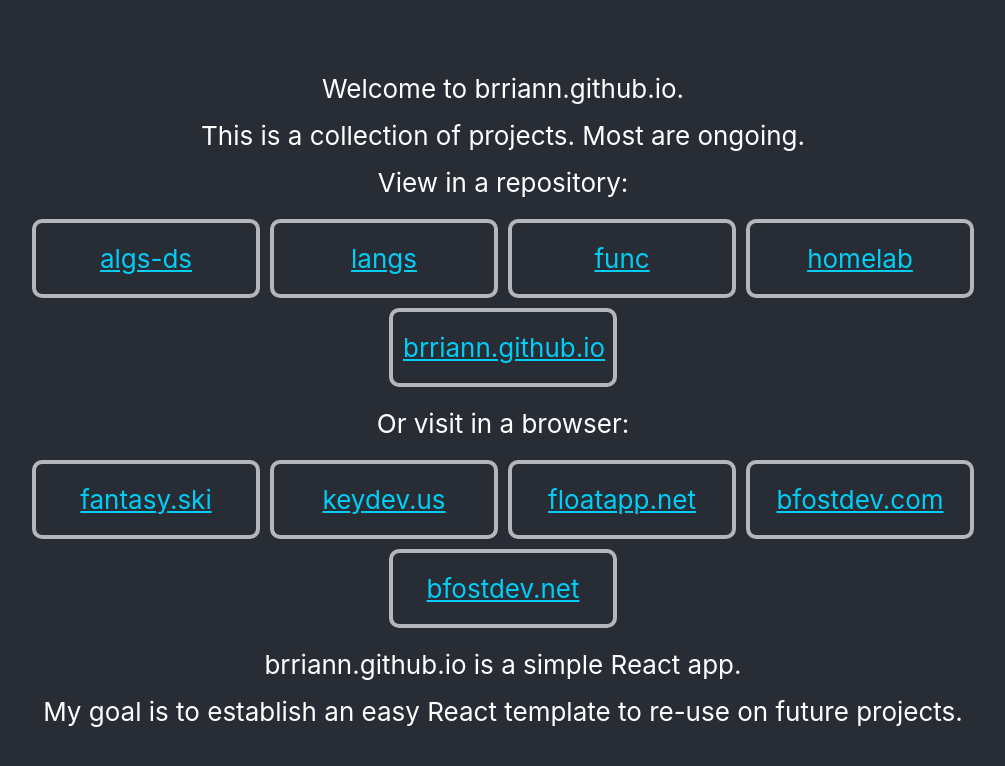
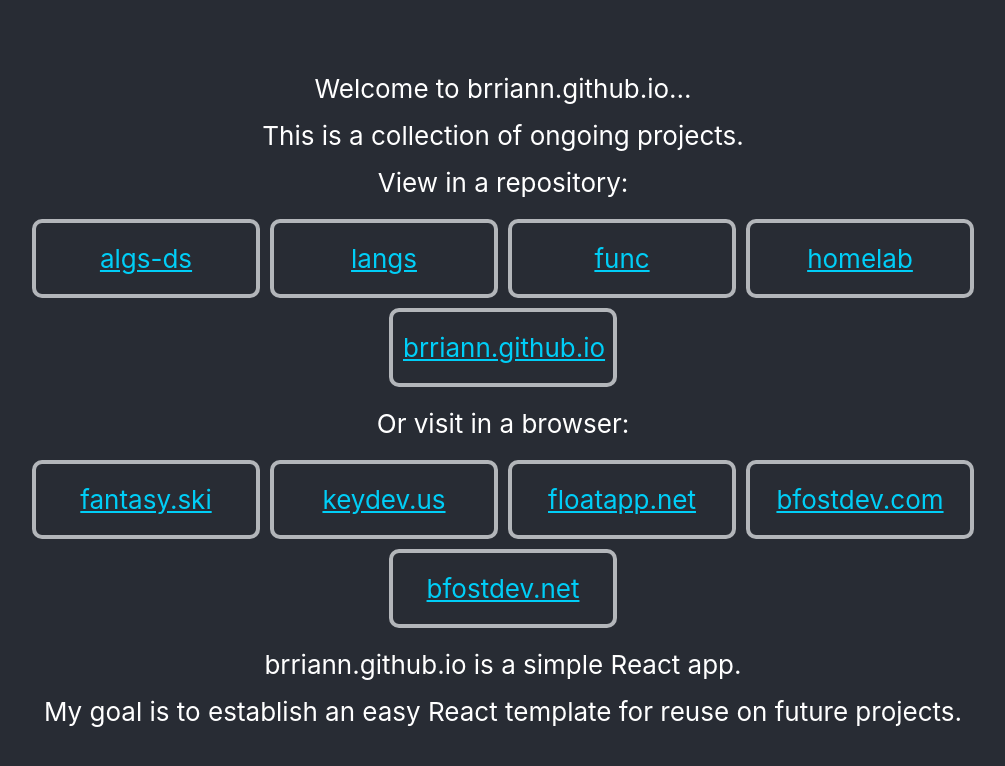
Before and after one commit to brriann/brriann.github.io, a React (Create React App) app: page / in a window 1280 px wide. Shown: the top 766 px of the page, without its empty margins (137-1142 px from the left). Built offline with nearby package versions, Linux system fonts and the light colour scheme.

Commit message:
small wording changes

```diff
--- a/src/App.js
+++ b/src/App.js
@@ -20,10 +20,10 @@ function App() {
       <div className="ezAppContainer">
       <header className="ezAppHeader">
         <p>
-          Welcome to brriann.github.io.
+          Welcome to brriann.github.io...
         </p>
         <p>
-          This is a collection of projects. Most are ongoing.
+          This is a collection of ongoing projects.
         </p>
 
         <p>View in a repository:</p>
@@ -42,7 +42,7 @@ function App() {
           brriann.github.io is a simple React app.
         </p>
         <p>
-        My goal is to establish an easy React template to re-use on future projects.
+        My goal is to establish an easy React template for reuse on future projects.
         </p>
       </header>
       </div>
```
